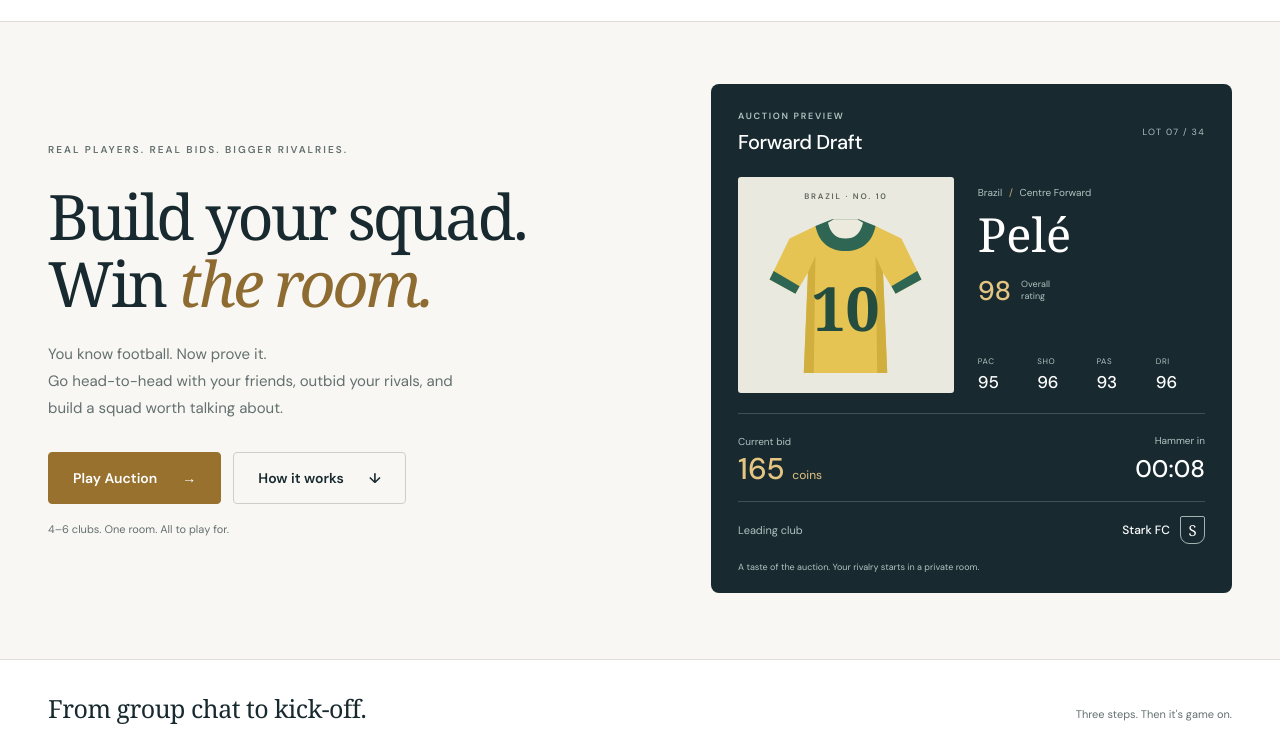
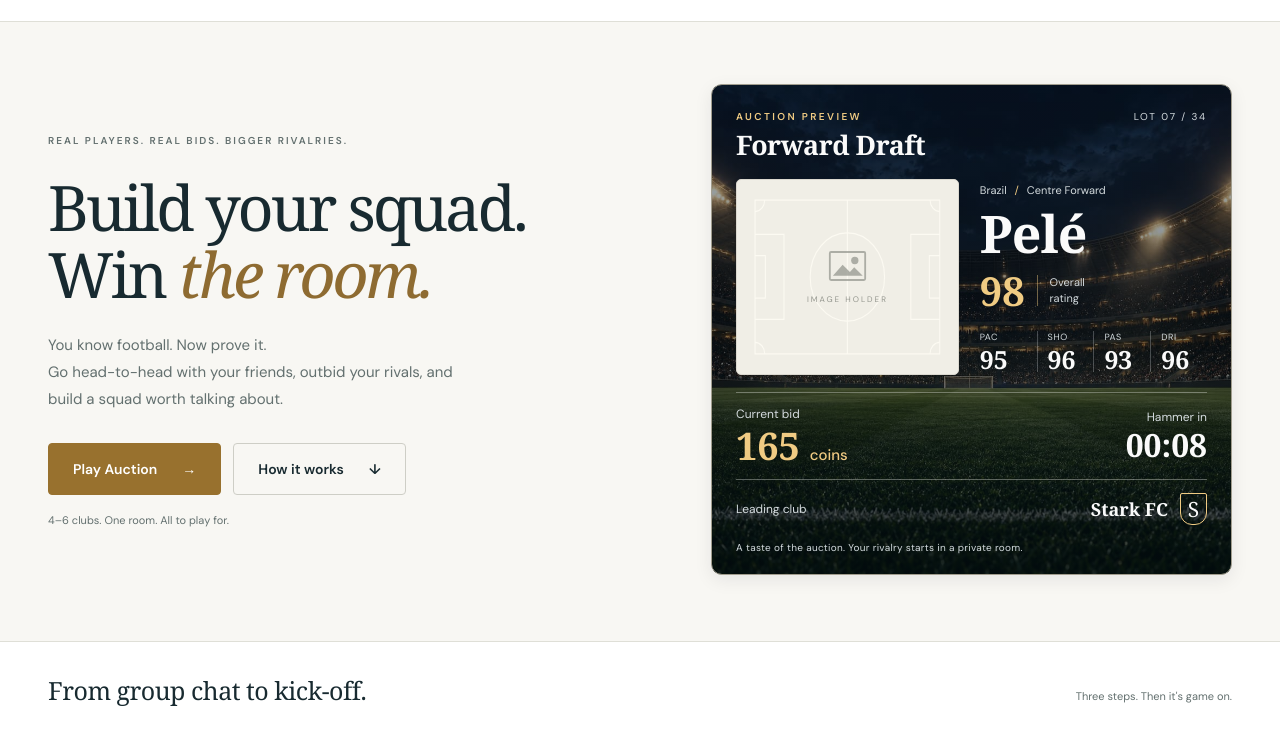
Before and after one commit to Niladripan23/UFA, a website: page index.html in a window 1280 px wide. Shown: the part 71-800 px from the top of the page. Drawn offline with Linux system fonts and the light colour scheme.

Commit message:
Restyle only the homepage Forward Draft preview with upload-ready images

```diff
--- a/index.html
+++ b/index.html
@@ -46,16 +46,25 @@
           <span class="lot-number">LOT 07 / 34</span>
         </div>
         <div class="player-preview">
-          <div class="player-art" role="img" aria-label="Illustration of a classic Brazil number 10 football shirt">
-            <span class="shirt-caption">BRAZIL · NO. 10</span>
-            <svg viewBox="0 0 200 230" aria-hidden="true">
-              <path d="m64 30-31 15-24 49 31 17 15-25-5 120h100l-5-120 15 25 31-17-24-49-31-15Z" fill="#e6c453"/>
-              <path d="m64 30 20-8h32l20 8c-4 20-17 30-36 30S68 50 64 30" fill="#2f6653"/>
-              <path d="m79 26 7-4h28l7 4c-3 13-10 19-21 19S82 39 79 26" fill="#ece9dd"/>
-              <path d="m9 94 31 17 5-9L14 84Zm151 17 31-17-5-10-31 18Z" fill="#2f6653"/>
-              <path d="m55 86-5 120h12l2-140Zm90 0 5 120h-12l-2-140Z" fill="#d1af3e"/>
-              <text x="100" y="156" text-anchor="middle" fill="#244d40" font-family="Georgia,serif" font-weight="bold" font-size="73">10</text>
-            </svg>
+          <!-- Upload assets/preview-player-card.png to replace this blank holder.
+               The fallback stays visible while the image loads or if it fails. -->
+          <div class="player-art" role="img" aria-label="Player image holder for Pelé">
+            <div class="player-placeholder" aria-hidden="true">
+              <svg class="placeholder-pitch" viewBox="0 0 300 220" preserveAspectRatio="none">
+                <g fill="none" stroke="currentColor" stroke-width="1.5">
+                  <path d="M16 16h268v188H16zM150 16v188M16 58h42v104H16m268-104h-42v104h42M16 84h15v52H16m268-52h-15v52h15"/>
+                  <circle cx="150" cy="110" r="54"/>
+                  <path d="M16 30a14 14 0 0 0 14-14m240 0a14 14 0 0 0 14 14M16 190a14 14 0 0 1 14 14m240 0a14 14 0 0 1 14-14"/>
+                </g>
+              </svg>
+              <svg class="placeholder-icon" viewBox="0 0 64 52" fill="none">
+                <rect x="3" y="3" width="58" height="46" rx="2" stroke="currentColor" stroke-width="3"/>
+                <circle cx="44" cy="17" r="6" fill="currentColor"/>
+                <path d="m8 42 16-18 12 12 7-8 14 14Z" fill="currentColor"/>
+              </svg>
+              <span>Image holder</span>
+            </div>
+            <img class="preview-player-image" src="./assets/preview-player-card.png" alt="" hidden decoding="async" onload="this.hidden = false" onerror="this.hidden = true">
           </div>
           <div class="player-details">
             <p class="player-country">Brazil <span aria-hidden="true">/</span> Centre Forward</p>
@@ -70,7 +79,7 @@
           <div><span class="detail-label">Current bid</span><strong class="bid-value">165 <small>coins</small></strong></div>
           <div class="clock"><span class="detail-label">Hammer in</span><strong>00:08</strong></div>
         </div>
-        <div class="leading-club"><span>Leading club</span><strong>Stark FC</strong><span class="club-mark" aria-hidden="true">S</span></div>
+        <div class="leading-club"><span>Leading club</span><strong>Stark FC</strong><span class="club-mark" aria-hidden="true"><span class="club-mark-fallback">S</span><img src="./assets/preview-club-badge.png" alt="" hidden decoding="async" onload="this.hidden = false" onerror="this.hidden = true"></span></div>
         <p id="preview-note" class="preview-note">A taste of the auction. Your rivalry starts in a private room.</p>
       </aside>
     </section>
--- a/landing.css
+++ b/landing.css
@@ -52,37 +52,64 @@ h1 em, .closing-copy em { color: #8e6b31; font-weight: 400; }
 .button-secondary:hover { background: #eeeee7; }
 .hero-note { font-size: 11px; color: var(--muted); margin-top: 18px; }
 
-/* This is an illustrative auction lot, not a connection to a live room. */
-.auction-preview { background: var(--ink); color: #fff; padding: 25px 27px 18px; border-radius: 8px; min-width: 0; }
-.preview-heading { display: flex; align-items: center; justify-content: space-between; gap: 12px; margin-bottom: 22px; }
-.preview-heading .eyebrow { color: #b3c2bf; font-size: 9px; letter-spacing: 1.7px; margin-bottom: 5px; }
-.preview-heading h2 { font-size: 20px; font-weight: 500; letter-spacing: -.4px; }
-.lot-number { font-size: 9px; letter-spacing: 1.3px; color: #b3c2bf; white-space: nowrap; }
-.player-preview { display: grid; grid-template-columns: .95fr 1fr; align-items: stretch; gap: 24px; }
-.player-art { background: #eae9df; border-radius: 3px; display: flex; flex-direction: column; align-items: center; justify-content: center; padding: 14px 8px 0; min-width: 0; }
-.shirt-caption { color: #5e665d; font-size: 8px; letter-spacing: 1.8px; font-weight: 600; }
-.player-art svg { width: 175px; height: 192px; }
-.player-details { padding-top: 8px; min-width: 0; display: flex; flex-direction: column; }
-.player-country { font-size: 10px; color: #b3c2bf; line-height: 1.5; }
-.player-country span { padding-inline: 4px; color: #c9ad71; }
-.player-details h3 { font-family: var(--serif); font-size: 47px; font-weight: 400; line-height: 1.2; margin: 6px 0 10px; }
-.player-rating { display: flex; gap: 10px; align-items: center; }
-.player-rating > strong { font-size: 27px; font-weight: 500; color: #e5c582; }
-.player-rating > span { font-size: 9px; line-height: 1.4; color: #b3c2bf; }
-.player-stats { display: grid; grid-template-columns: repeat(4, minmax(0, 1fr)); gap: 10px; margin: auto 0 0; padding-top: 18px; }
-.player-stats dt { font-size: 8px; color: #b3c2bf; margin-bottom: 5px; letter-spacing: .7px; }
-.player-stats dd { margin: 0; font-size: 17px; font-weight: 500; }
-.bid-summary { display: flex; align-items: center; justify-content: space-between; padding-block: 20px 17px; margin-top: 20px; border-top: 1px solid #405056; }
-.detail-label { display: block; font-size: 10px; color: #b3c2bf; margin-bottom: 6px; }
-.bid-value { color: #e5c582; font-size: 30px; font-weight: 500; line-height: 1; }
-.bid-value small { font-size: 12px; font-weight: 400; }
+/* Homepage preview only. Replace this JPEG to change the stadium scene.
+   The final gradient also renders when the stadium image is unavailable. */
+.auction-preview {
+  --preview-gold: #f0cb83;
+  --preview-muted: #d4dbde;
+  container-type: inline-size;
+  min-width: 0;
+  padding: 23px 24px 18px;
+  color: #fafafa;
+  border: 1px solid #a19d8e;
+  border-radius: 11px;
+  background-color: #101f2a;
+  background-image:
+    linear-gradient(180deg, rgb(8 20 31 / 35%), rgb(7 18 25 / 52%) 55%, rgb(3 14 17 / 76%)),
+    url('./assets/preview-stadium-bg.jpg'),
+    linear-gradient(155deg, #253d4c, #12232e 55%, #172e27);
+  background-position: center;
+  background-size: cover;
+  box-shadow: 0 5px 18px rgb(15 28 32 / 8%);
+}
+.preview-heading { display: flex; align-items: flex-start; justify-content: space-between; gap: 10px; margin-bottom: 18px; }
+.preview-heading .eyebrow { color: var(--preview-gold); font-size: 10px; letter-spacing: 2.4px; margin-bottom: 5px; }
+.preview-heading h2 { font-family: var(--serif); font-size: clamp(23px, 5.7cqw, 30px); font-weight: 700; line-height: 1.15; letter-spacing: -.5px; }
+.lot-number { padding-top: 2px; font-size: 10px; letter-spacing: 1.8px; color: var(--preview-muted); white-space: nowrap; }
+.player-preview { display: grid; grid-template-columns: minmax(0, 1fr) minmax(0, 1.02fr); align-items: stretch; gap: 21px; }
+.player-art { position: relative; min-width: 0; min-height: 178px; overflow: hidden; border: 1px solid #dbd8cf; border-radius: 5px; background: #f0eee6; }
+.player-placeholder { position: absolute; inset: 0; display: flex; flex-direction: column; align-items: center; justify-content: center; gap: 12px; color: #969890; }
+.placeholder-pitch { position: absolute; inset: 7px; width: calc(100% - 14px); height: calc(100% - 14px); color: #fffdf5; opacity: .8; }
+.placeholder-icon { position: relative; width: 39px; height: 32px; opacity: .75; }
+.player-placeholder > span { position: relative; font-size: 8px; text-transform: uppercase; letter-spacing: 2px; }
+.preview-player-image { position: absolute; inset: 0; width: 100%; height: 100%; object-fit: contain; }
+.player-art:has(.preview-player-image:not([hidden])) .player-placeholder { visibility: hidden; }
+.player-details { min-width: 0; display: flex; flex-direction: column; padding-block: 3px; }
+.player-country { font-size: 11px; line-height: 1.5; color: var(--preview-muted); }
+.player-country span { padding-inline: 5px; color: var(--preview-gold); }
+.player-details h3 { font-family: var(--serif); font-size: clamp(42px, 11cqw, 60px); font-weight: 700; line-height: 1.05; letter-spacing: -1px; margin: 8px 0 10px; }
+.player-rating { display: flex; align-items: center; gap: 12px; }
+.player-rating > strong { font-family: var(--serif); font-size: clamp(34px, 8.5cqw, 47px); line-height: 1; color: var(--preview-gold); }
+.player-rating > span { padding-left: 12px; border-left: 1px solid rgb(240 203 131 / 45%); font-size: 11px; line-height: 1.4; color: var(--preview-muted); }
+.player-stats { display: grid; grid-template-columns: repeat(4, minmax(0, 1fr)); margin: auto 0 0; padding-top: 20px; }
+.player-stats > div + div { border-left: 1px solid rgb(221 228 229 / 28%); padding-left: 10px; }
+.player-stats dt { font-size: 9px; letter-spacing: .6px; color: var(--preview-muted); margin-bottom: 4px; }
+.player-stats dd { margin: 0; font-family: var(--serif); font-size: 25px; font-weight: 700; line-height: 1; }
+.bid-summary { display: flex; align-items: center; justify-content: space-between; border-top: 1px solid rgb(223 226 222 / 38%); margin-top: 17px; padding-block: 13px 14px; }
+.detail-label { display: block; font-size: 12px; color: var(--preview-muted); margin-bottom: 4px; }
+.bid-value { font-family: var(--serif); font-size: 38px; line-height: 1; color: var(--preview-gold); }
+.bid-value small { font-family: 'DM Sans', Arial, sans-serif; font-size: 15px; font-weight: 500; }
 .clock { text-align: right; }
-.clock strong { font-size: 24px; font-weight: 500; font-variant-numeric: tabular-nums; }
-.leading-club { display: flex; align-items: center; gap: 10px; border-top: 1px solid #405056; padding-top: 14px; font-size: 11px; }
-.leading-club > span:first-child { color: #b3c2bf; }
-.leading-club strong { margin-left: auto; font-size: 12px; font-weight: 500; }
-.club-mark { width: 25px; height: 28px; border: 1px solid #a4b4b0; border-radius: 2px 2px 9px 9px; display: grid; place-items: center; font-family: var(--serif); font-size: 15px; }
-.preview-note { color: #b3c2bf; font-size: 9px; line-height: 1.6; margin-top: 16px; }
+.clock strong { font-family: var(--serif); font-size: 32px; line-height: 1; font-variant-numeric: tabular-nums; }
+.leading-club { display: flex; align-items: center; gap: 12px; border-top: 1px solid rgb(223 226 222 / 38%); padding-top: 13px; }
+.leading-club > span:first-child { font-size: 12px; color: var(--preview-muted); }
+.leading-club strong { margin-left: auto; font-family: var(--serif); font-size: 18px; }
+.club-mark { position: relative; flex: 0 0 27px; width: 27px; height: 32px; display: grid; place-items: center; border: 1px solid var(--preview-gold); border-radius: 2px 2px 12px 12px; font-family: var(--serif); font-size: 21px; }
+.club-mark img { position: absolute; inset: 0; width: 100%; height: 100%; object-fit: contain; }
+.auction-preview img[hidden] { display: none; }
+.club-mark:has(img:not([hidden])) { border-color: transparent; }
+.club-mark:has(img:not([hidden])) .club-mark-fallback { visibility: hidden; }
+.preview-note { color: var(--preview-muted); font-size: 10px; line-height: 1.6; font-style: italic; letter-spacing: .3px; margin-top: 15px; }
 
 .how-section { background: #fff; border-block: 1px solid var(--line); padding-block: 31px 37px; scroll-margin-top: 24px; }
 .section-heading { display: flex; align-items: baseline; justify-content: space-between; gap: 16px; }
@@ -147,9 +174,6 @@ body.modal-open { overflow: hidden; }
   .hero { gap: 32px; }
   h1 { font-size: 51px; letter-spacing: -2px; }
   .hero-content > .eyebrow { font-size: 9px; letter-spacing: 1.5px; }
-  .auction-preview { padding-inline: 22px; }
-  .player-preview { gap: 18px; }
-  .player-art svg { height: 175px; }
   .button { padding-inline: 17px; gap: 16px; }
 }
 @media (max-width: 850px) {
@@ -157,10 +181,6 @@ body.modal-open { overflow: hidden; }
   .hero { grid-template-columns: minmax(0, 1fr); max-width: 580px; padding-block: 44px; gap: 34px; }
   h1 { font-size: 62px; }
   .hero-copy { max-width: 450px; }
-  .auction-preview { padding: 24px; }
-  .player-preview { grid-template-columns: 180px minmax(0, 1fr); gap: 28px; }
-  .player-art svg { height: 180px; }
-  .player-stats { max-width: 200px; }
   .section-heading { display: block; }
   .section-heading > span { display: block; margin-top: 8px; }
   .steps li { gap: 12px; padding-right: 20px; }
@@ -186,28 +206,6 @@ body.modal-open { overflow: hidden; }
   .hero-actions { margin-top: 24px; gap: 10px; }
   .button { min-height: 50px; padding: 12px 17px; font-size: 12px; gap: 19px; }
   .hero-note { font-size: 10px; margin-top: 15px; }
-  .auction-preview { padding: 20px 18px 16px; border-radius: 5px; }
-  .preview-heading { margin-bottom: 19px; }
-  .preview-heading h2 { font-size: 19px; }
-  .preview-heading .eyebrow { font-size: 8px; }
-  .lot-number { font-size: 8px; letter-spacing: 1px; }
-  .player-preview { grid-template-columns: minmax(0, .9fr) minmax(0, 1fr); gap: 18px; }
-  .player-art { padding: 12px 4px 0; }
-  .shirt-caption { font-size: 7px; letter-spacing: 1px; }
-  .player-art svg { height: 155px; }
-  .player-details { padding-top: 3px; }
-  .player-country { font-size: 9px; }
-  .player-country span { padding-inline: 2px; }
-  .player-details h3 { font-size: 39px; margin-block: 6px; }
-  .player-rating > strong { font-size: 25px; }
-  .player-rating > span { font-size: 8px; }
-  .player-stats { gap: 7px; padding-top: 15px; }
-  .player-stats dt { font-size: 7px; }
-  .player-stats dd { font-size: 15px; }
-  .bid-summary { margin-top: 18px; padding-block: 16px; }
-  .bid-value { font-size: 28px; }
-  .clock strong { font-size: 22px; }
-  .preview-note { font-size: 8px; }
   .how-section { padding-block: 29px 31px; }
   .section-heading h2 { font-size: 24px; }
   .steps { grid-template-columns: minmax(0, 1fr); gap: 22px; margin-top: 28px; }
@@ -233,3 +231,31 @@ body.modal-open { overflow: hidden; }
   .button { gap: 12px; padding-inline: 16px; }
 }
 @media (prefers-reduced-motion: no-preference) { html { scroll-behavior: smooth; } }
+
+/* Keep the two-column reference layout legible in narrow homepage columns. */
+@container (max-width: 380px) {
+  .preview-heading .eyebrow { font-size: 9px; letter-spacing: 1.7px; }
+  .lot-number { font-size: 9px; letter-spacing: 1px; }
+  .player-preview { gap: 14px; }
+  .player-art { min-height: 172px; }
+  .player-country { font-size: 10px; }
+  .player-country span { padding-inline: 2px; }
+  .player-rating { gap: 8px; }
+  .player-rating > span { padding-left: 8px; font-size: 10px; }
+  .player-stats { padding-top: 15px; }
+  .player-stats > div + div { padding-left: 6px; }
+  .player-stats dt { font-size: 8px; }
+  .player-stats dd { font-size: 21px; }
+  .player-placeholder > span { font-size: 7px; letter-spacing: 1.3px; }
+  .preview-note { font-size: 9px; }
+}
+@media (max-width: 600px) {
+  .auction-preview { padding: 20px 17px 16px; border-radius: 9px; }
+}
+@container (max-width: 275px) {
+  .player-preview { gap: 11px; }
+  .player-rating > span { font-size: 9px; }
+  .player-stats > div + div { padding-left: 4px; }
+  .player-stats dd { font-size: 19px; }
+  .player-placeholder > span { letter-spacing: .8px; }
+}
```
Also changed, not shown: assets/README.md (added), assets/preview-stadium-bg.jpg (added).
